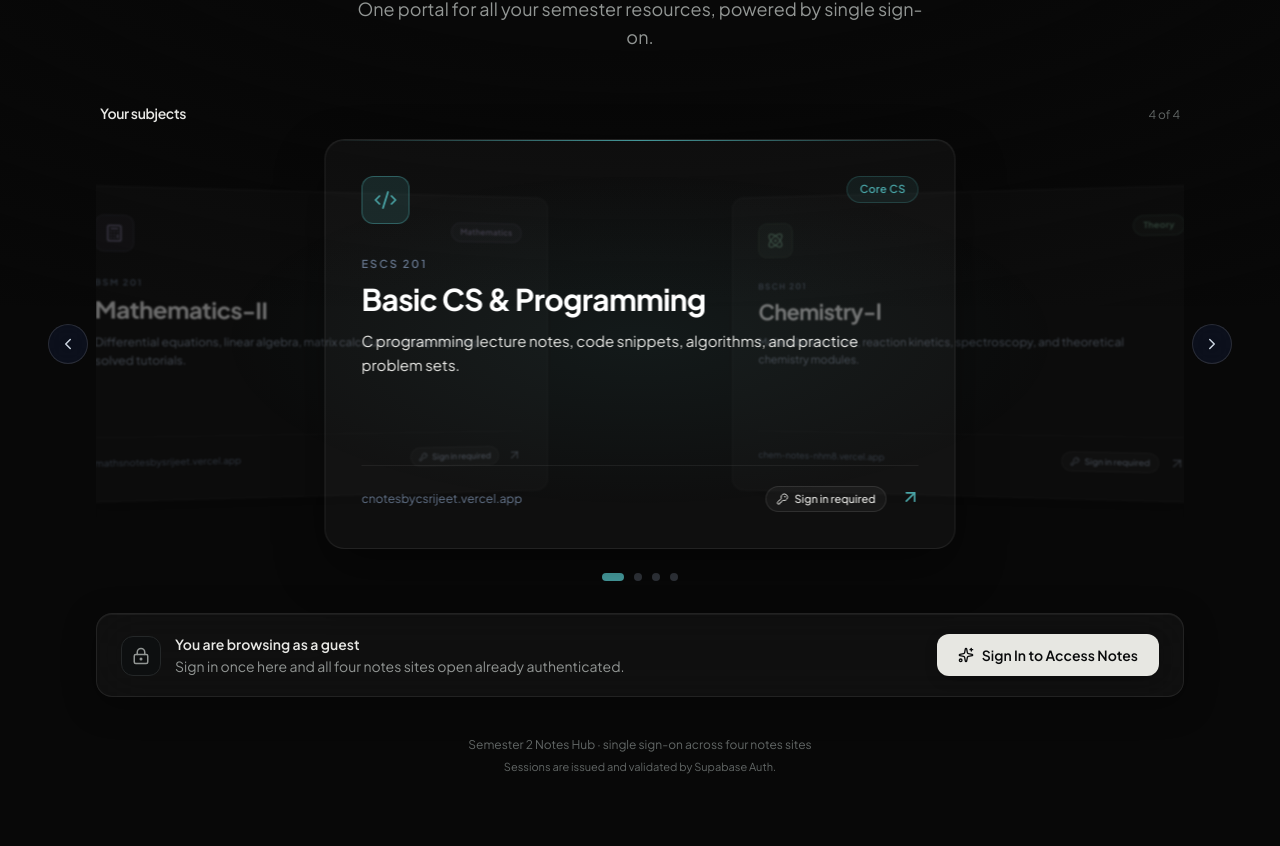
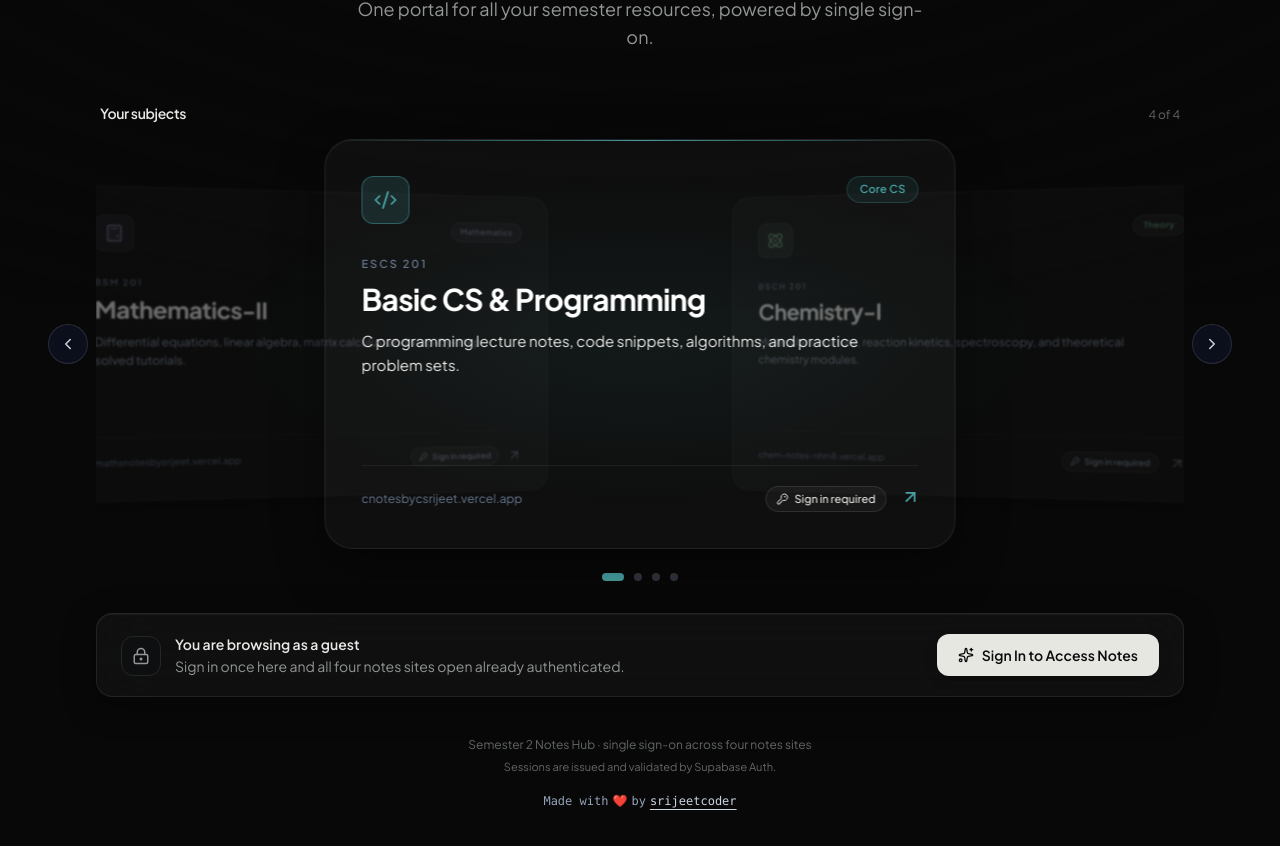
Before and after one commit to srijeetcoder/secondsemmasterwebsite, a Next.js app: page / in a window 1280 px wide. Shown: the part 494-1340 px from the top of the page. Built offline with nearby package versions, Linux system fonts and the light colour scheme; no server answers.

Commit message:
style: increase circular corner radii and add github watermark

```diff
--- a/app/globals.css
+++ b/app/globals.css
@@ -56,11 +56,11 @@
     -webkit-backdrop-filter: blur(24px) saturate(190%) !important;
     border: 1px solid rgba(255, 255, 255, 0.08) !important;
     box-shadow: 0 8px 32px 0 rgba(0, 0, 0, 0.35), inset 0 1px 0 0 rgba(255, 255, 255, 0.05);
-    border-radius: 14px;
+    border-radius: 24px;
     transition: border-radius 0.4s cubic-bezier(0.25, 0.8, 0.25, 1), background-color 0.3s, border-color 0.3s, box-shadow 0.3s;
   }
   .glass:hover {
-    border-radius: 26px !important;
+    border-radius: 36px !important;
     background: rgba(255, 255, 255, 0.06) !important;
     border-color: rgba(255, 255, 255, 0.15) !important;
     box-shadow: 0 12px 40px 0 rgba(0, 0, 0, 0.45), inset 0 1px 0 0 rgba(255, 255, 255, 0.08);
@@ -72,11 +72,11 @@
     -webkit-backdrop-filter: blur(28px) saturate(190%) !important;
     border: 1px solid rgba(255, 255, 255, 0.09) !important;
     box-shadow: 0 24px 60px rgba(0, 0, 0, 0.5), inset 0 1px 0 0 rgba(255, 255, 255, 0.05);
-    border-radius: 18px;
+    border-radius: 28px;
     transition: border-radius 0.4s cubic-bezier(0.25, 0.8, 0.25, 1), background-color 0.3s, border-color 0.3s, box-shadow 0.3s;
   }
   .glass-strong:hover {
-    border-radius: 30px !important;
+    border-radius: 42px !important;
   }
 
   /* ---------------------------------------------------------------------
@@ -86,7 +86,7 @@
    * colour themes to one variable per card instead of four sets of classes.
    * ------------------------------------------------------------------- */
   .note-card {
-    @apply relative overflow-hidden rounded-2xl;
+    @apply relative overflow-hidden rounded-3xl;
     background-color: rgba(255, 255, 255, 0.03) !important;
     backdrop-filter: blur(24px) saturate(180%) !important;
     -webkit-backdrop-filter: blur(24px) saturate(180%) !important;
@@ -94,7 +94,7 @@
     box-shadow:
       0 1px 0 0 rgba(255, 255, 255, 0.02) inset,
       0 18px 40px -22px rgba(0, 0, 0, 0.95);
-    border-radius: 16px;
+    border-radius: 24px;
     transition:
       border-radius 0.4s cubic-bezier(0.25, 0.8, 0.25, 1),
       border-color 0.3s ease,
@@ -103,7 +103,7 @@
   }
 
   .note-card:hover {
-    border-radius: 30px !important;
+    border-radius: 40px !important;
     background-color: rgba(255, 255, 255, 0.06) !important;
     border-color: rgba(255, 255, 255, 0.15) !important;
     box-shadow:
@@ -237,11 +237,11 @@
     border: 1px solid rgba(255, 255, 255, 0.06) !important;
     backdrop-filter: blur(24px) saturate(180%) !important;
     box-shadow: 0 4px 30px rgba(0, 0, 0, 0.4);
-    border-radius: 16px;
+    border-radius: 24px;
     transition: border-radius 0.4s cubic-bezier(0.25, 0.8, 0.25, 1);
   }
   .navbar:hover {
-    border-radius: 28px !important;
+    border-radius: 36px !important;
   }
 
   /* Search input styling */
@@ -249,14 +249,14 @@
     background-color: rgba(255, 255, 255, 0.04) !important;
     border: 1px solid rgba(255, 255, 255, 0.06) !important;
     color: #E5E5E1;
-    border-radius: 10px;
+    border-radius: 18px;
     transition: border-radius 0.4s cubic-bezier(0.25, 0.8, 0.25, 1), background-color 0.22s, border-color 0.22s;
   }
   .search-input::placeholder {
     color: #626766;
   }
   .search-input:focus, .search-input:hover {
-    border-radius: 18px !important;
+    border-radius: 28px !important;
     border-color: rgba(255, 255, 255, 0.15) !important;
     outline: none;
     background-color: rgba(255, 255, 255, 0.08) !important;
@@ -331,11 +331,11 @@
     box-shadow:
       0 1px 0 0 rgba(255, 255, 255, 0.03) inset,
       0 20px 50px rgba(0, 0, 0, 0.4);
-    border-radius: 20px;
+    border-radius: 28px;
     transition: border-radius 0.4s cubic-bezier(0.25, 0.8, 0.25, 1), border-color 0.5s, background-color 0.5s;
   }
   .note-card--active:hover {
-    border-radius: 34px !important;
+    border-radius: 44px !important;
   }
 
   .note-card--active[data-subject="escs-201"] {
--- a/app/history/page.tsx
+++ b/app/history/page.tsx
@@ -232,6 +232,20 @@ export default function HistoryPage() {
             ))}
           </div>
         )}
+
+        <footer className="mt-12 text-center">
+          <p className="text-xs text-slate-400 flex items-center justify-center gap-1 font-mono">
+            Made with <span className="text-rose-500">❤️</span> by{' '}
+            <a
+              href="https://github.com/srijeetcoder"
+              target="_blank"
+              rel="noopener noreferrer"
+              className="font-medium text-slate-300 hover:text-cyan-400 underline underline-offset-4 transition"
+            >
+              srijeetcoder
+            </a>
+          </p>
+        </footer>
       </div>
 
       <AuthModal
--- a/components/HubClient.tsx
+++ b/components/HubClient.tsx
@@ -394,6 +394,17 @@ export function HubClient({ authError }: { authError: string | null }) {
           <p className="text-[11px] text-[#626766]">
             Sessions are issued and validated by Supabase Auth.
           </p>
+          <p className="mt-3 text-xs text-slate-400 flex items-center justify-center gap-1 font-mono">
+            Made with <span className="text-rose-500">❤️</span> by{' '}
+            <a
+              href="https://github.com/srijeetcoder"
+              target="_blank"
+              rel="noopener noreferrer"
+              className="font-medium text-slate-300 hover:text-cyan-400 underline underline-offset-4 transition"
+            >
+              srijeetcoder
+            </a>
+          </p>
         </footer>
       </div>
 
```
